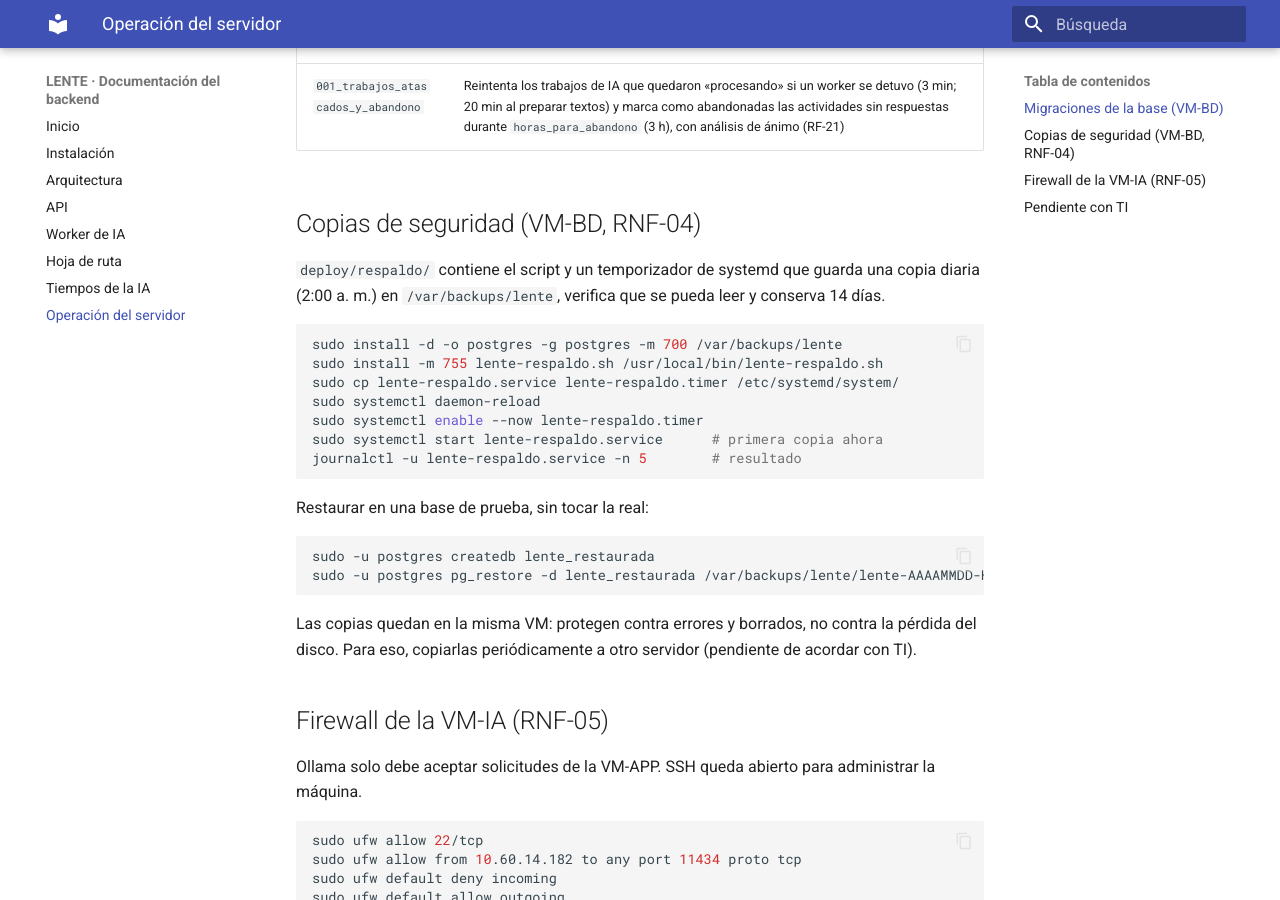
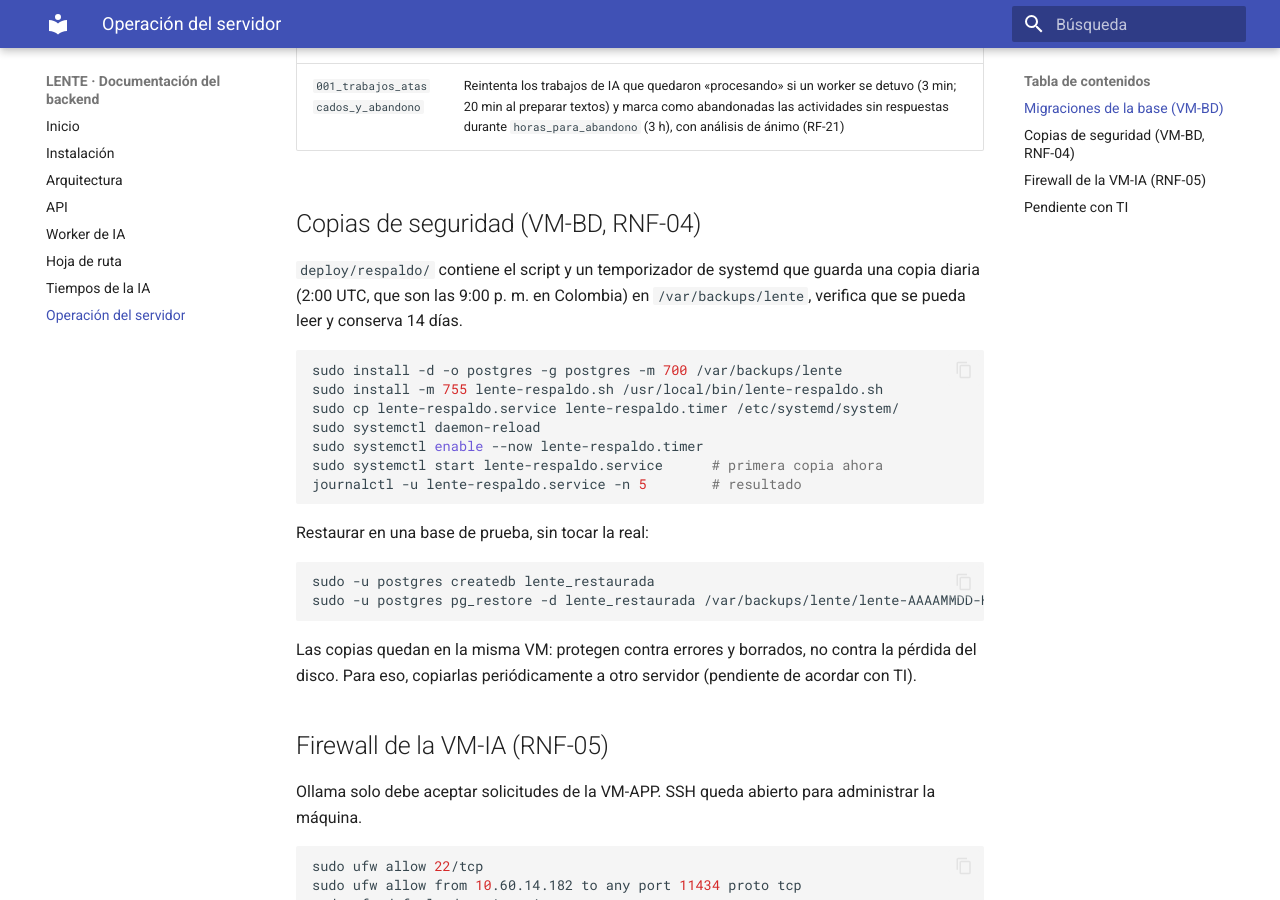
Before and after one commit to mvega09/lente, an MkDocs documentation site: the page built from docs/operacion.md, in a window 1280 px wide and 900 px high, scrolled down 520 px. Built offline with MkDocs 1.6.1 and Material for MkDocs 9.7.7, drawn with Linux system fonts in a browser that asks for light colours.

Commit message:
Aclara la hora del respaldo diario (la VM-BD está en UTC)
Co-Authored-By: Claude Opus 5.5 <noreply@anthropic.com>

````diff
--- a/docs/operacion.md
+++ b/docs/operacion.md
@@ -23,7 +23,7 @@ Después de aplicar una migración que cambia el worker, reiniciarlo en la VM-AP
 ## Copias de seguridad (VM-BD, RNF-04)
 
 `deploy/respaldo/` contiene el script y un temporizador de systemd que guarda
-una copia diaria (2:00 a. m.) en `/var/backups/lente`, verifica que se pueda
+una copia diaria (2:00 UTC, que son las 9:00 p. m. en Colombia) en `/var/backups/lente`, verifica que se pueda
 leer y conserva 14 días.
 
 ```bash
````
Also changed, not shown: 1 other file.
